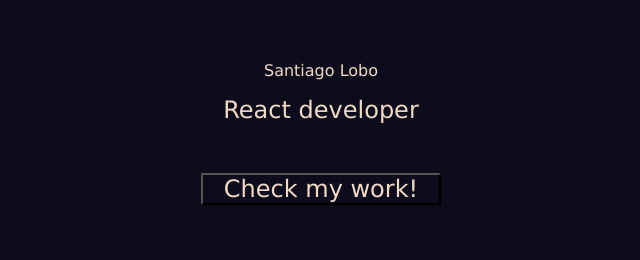
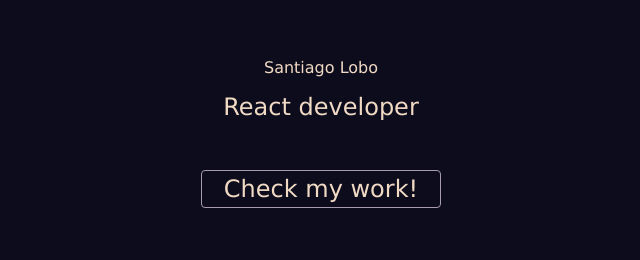
Before and after one commit to NewtonHead/portfolio, a React (Create React App) app: page / in a window 1280 px wide. Shown: the part 267-527 px from the top of the page, without its empty margins (319-959 px from the left). Built offline with nearby package versions, Linux system fonts and the light colour scheme.

Commit message:
changed a css class

```diff
--- a/src/components/Welcome/Welcome.jsx
+++ b/src/components/Welcome/Welcome.jsx
@@ -7,7 +7,7 @@ function Welcome(props) {
                 <h1>{props.title}</h1>
                 <h2>{props.subTitle}</h2>
             </div>
-            <button id="workButton" className="almond xiketic-background">{props.buttonText}</button>
+            <button id="workButton" className="fadeAnimation ghostButton almond xiketic-background">{props.buttonText}</button>
         </div>
     </section>
   )
```
